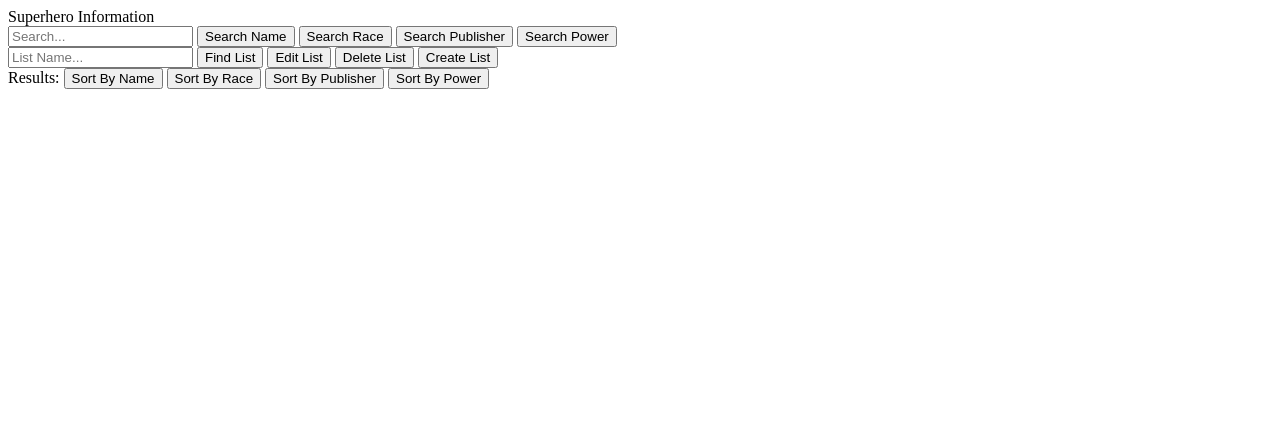
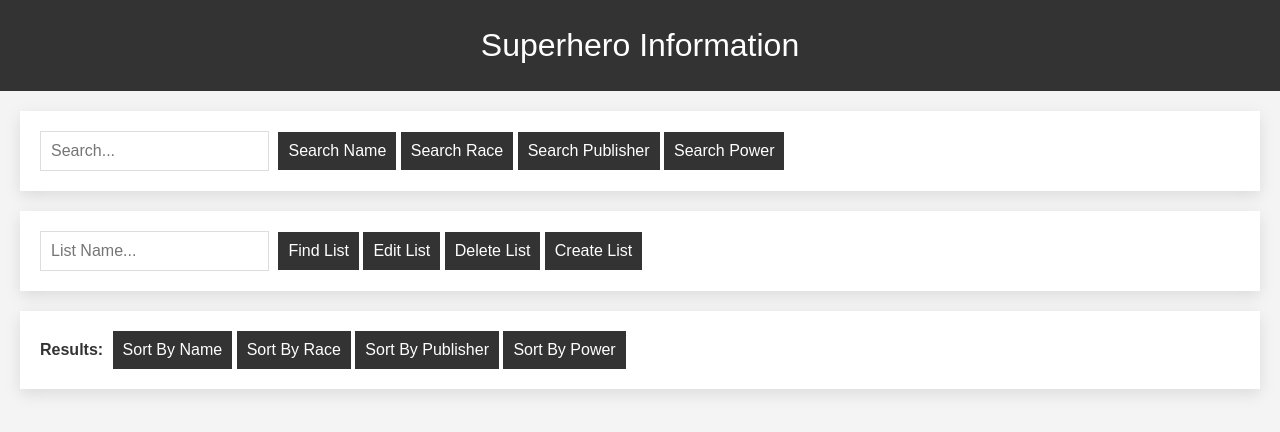
Before and after one commit to Chrisprprpr/se3316-yyuan426-lab3, a website: page client/index.html in a window 1280 px wide. Drawn offline with Linux system fonts and the light colour scheme.

Commit message:
Update stylesheet

```diff
--- a/client/index.html
+++ b/client/index.html
@@ -5,7 +5,7 @@
         <title>
             Superhero Information
         </title>
-        <link href="stylesheet.css" type="text/css" res="stylesheet">
+        <link href="stylesheet.css" type="text/css" rel="stylesheet">
     </head>
     <body>
         <div class="heading">
--- a/client/stylesheet.css
+++ b/client/stylesheet.css
@@ -0,0 +1,63 @@
+/* stylesheet.css */
+body {
+    font-family: 'Arial', sans-serif;
+    line-height: 1.6;
+    margin: 0;
+    padding: 0;
+    background: #f4f4f4;
+    color: #333;
+}
+
+.heading {
+    background: #333;
+    color: #fff;
+    padding: 20px;
+    text-align: center;
+    font-size: 2em;
+}
+
+.searchBar, .listFunctions, .resultActions {
+    padding: 20px;
+    margin: 20px;
+    background: #fff;
+    box-shadow: 0 5px 15px rgba(0, 0, 0, 0.1);
+}
+
+.searchBar input, .listFunctions input {
+    padding: 10px;
+    font-size: 16px;
+    border: 1px solid #ddd;
+    margin-right: 5px;
+}
+
+.button {
+    padding: 10px;
+    font-size: 16px;
+    border: none;
+    background: #333;
+    color: white;
+    cursor: pointer;
+    transition: background 0.3s ease;
+}
+
+.button:hover {
+    background: #555;
+}
+
+.resultActions a {
+    margin-right: 5px;
+    color: #333;
+    font-weight: bold;
+}
+
+#results {
+    list-style: none;
+    margin: 20px;
+    padding: 0;
+}
+
+#results li {
+    background: #fff;
+    padding: 10px;
+    border-bottom: 1px solid #eee;
+}
```
